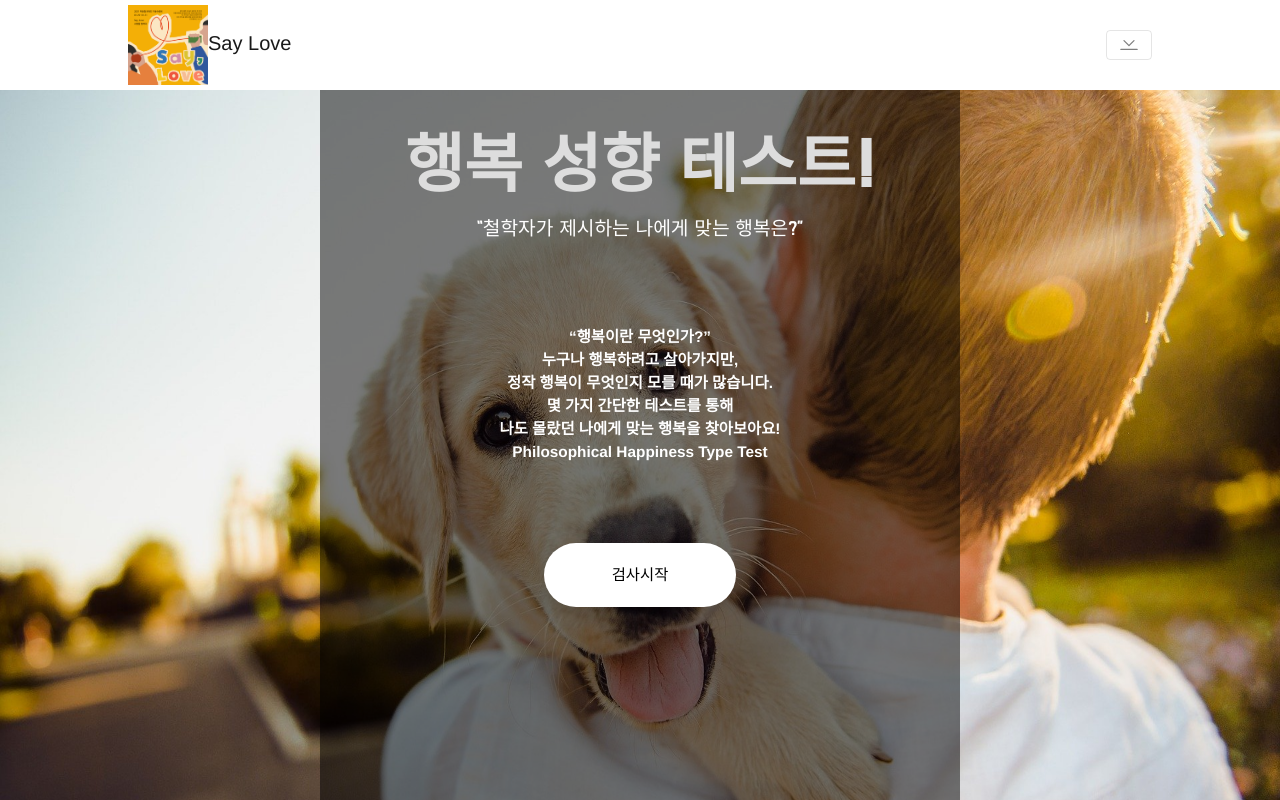
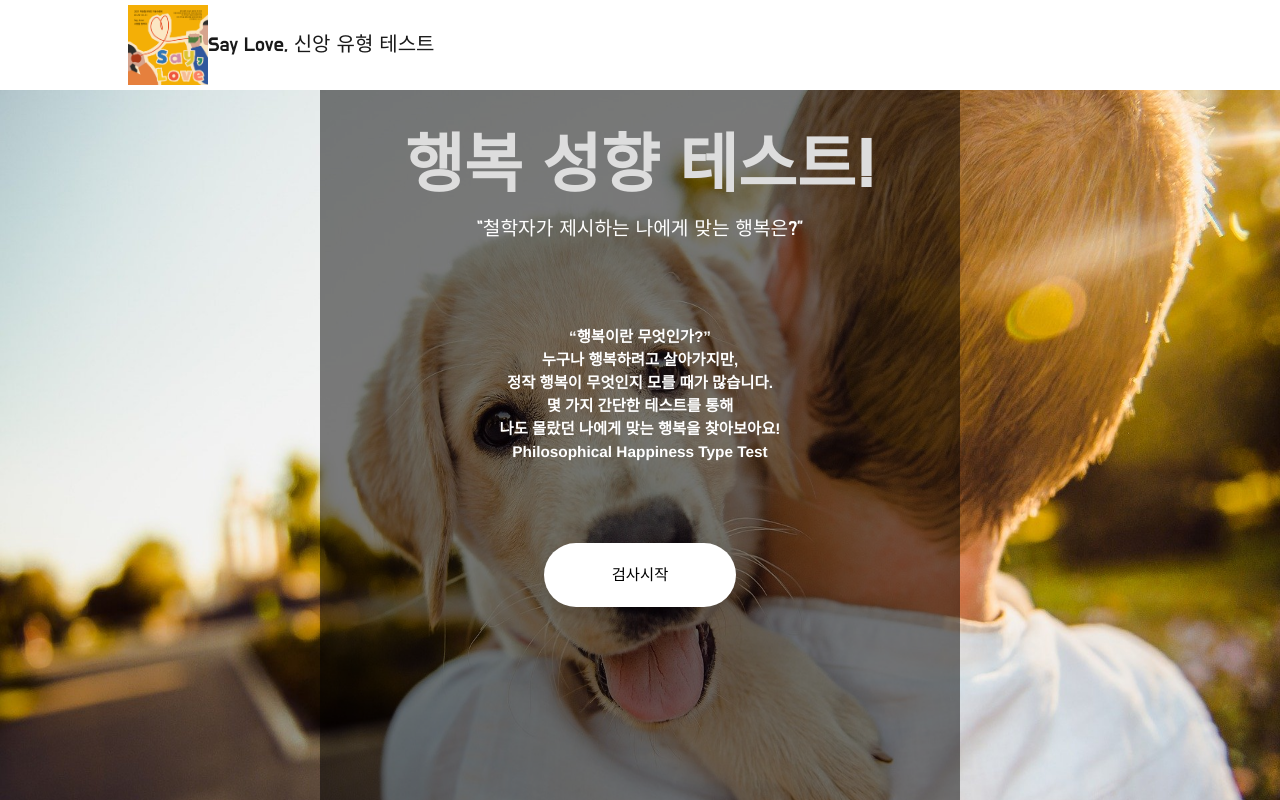
Before and after one commit to lecto17/philosophy, a Vue app in the folder frontend/: page / in a window 1280 px wide. Shown: the top 800 px of the page. Built offline with nearby package versions, Linux system fonts and the light colour scheme; no server answers; a web font is replaced by a local one; what vue-social-sharing would draw is missing.

Commit message:
임시 배포

```diff
--- a/frontend/src/components/Menu.vue
+++ b/frontend/src/components/Menu.vue
@@ -4,8 +4,9 @@
     <template>
       <b-navbar class="navbar1" toggleable type="light" >
       <!-- <b-navbar class="navbar1" toggleable type="light" variant="light"> -->
-        <b-navbar-brand href="/"><img class="nav-img" src="../assets/soo.png" />Say Love</b-navbar-brand>
+        <b-navbar-brand href="/"><img class="nav-img" src="../assets/soo.png" />Say Love, 신앙 유형 테스트</b-navbar-brand>
       <!--  <b-nav-item href="/login">Login</b-nav-item> -->
+      <!--
         <b-navbar-toggle target="navbar-toggle-collapse">
           <template v-slot:default="{ expanded }">
             <b-icon v-if="expanded" icon="chevron-bar-up"></b-icon>
@@ -19,6 +20,7 @@
             <b-nav-item href="/discussion">Discussion</b-nav-item>
           </b-navbar-nav>
         </b-collapse>
+      -->
       </b-navbar>
     </template>
     </div>
@@ -45,7 +47,7 @@ export default {};
 .navbox{
   width: 80%;
   margin: 0 10%;
-
+  font-family: "Do Hyeon", sans-serif;
 }
 .nav-img {
   height: 10vh;
```
